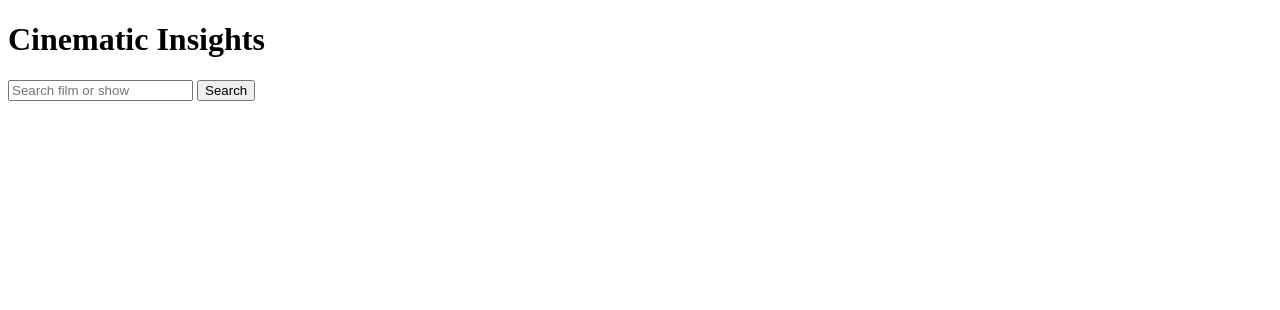
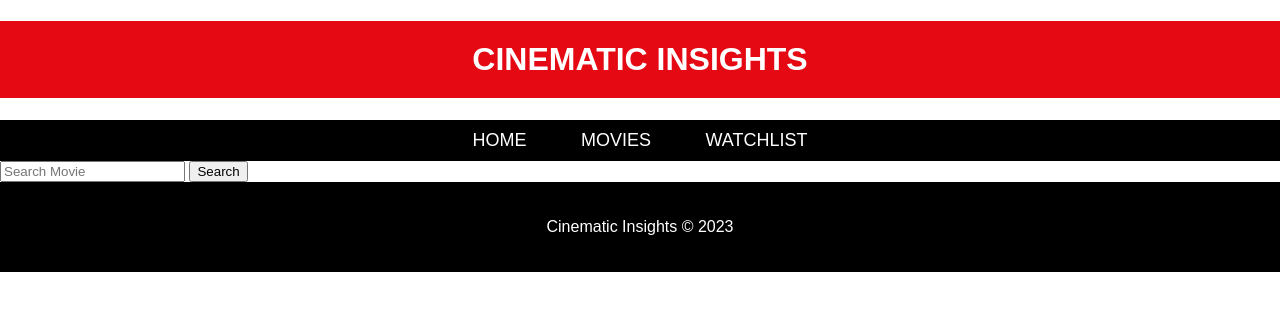
Before and after one commit to AGPaquette/Cinematic-Insights-Project, a plain HTML site: page index.html in a window 1280 px wide. Drawn offline with Linux system fonts and the light colour scheme.

Commit message:
CSS styling header and nav

```diff
--- a/index.html
+++ b/index.html
@@ -3,14 +3,30 @@
 <head>
     <meta charset="UTF-8">
     <meta name="viewport" content="width=device-width, initial-scale=1.0">
-    <title>Document</title>
+    <title>Cinematic Insights</title>
+    <link rel="stylesheet" href="page1.css">
 </head>
 <body>
-    <div>
-        <h1 id="title">Cinematic Insights</h1>
-        <input type="text" placeholder="Search film or show">
+    <header>
+        <h1 class="main-header">CINEMATIC INSIGHTS</h1>
+    </header>
+
+    <nav class="main-nav">
+        <ul>
+            <li><a href="#">Home</a></li>
+            <li><a href="#">Movies</a></li>
+            <li><a href="#">Watchlist</a></li>
+          </ul>
+    </nav>
+
+    <div class="search">
+        <input type="text" placeholder="Search Movie">
         <button type="submit">Search</button>
     </div>
+
+    <footer>
+        <p>Cinematic Insights © 2023</p>
+    </footer>
 </body>
 <script src="script.js"></script>
 </html>
--- a/page1.css
+++ b/page1.css
@@ -1,12 +1,73 @@
 /*
 *   TABLE OF CONTENTS
-*   1.0 -
-*   2.0 -
-*   3.0 -
+*   1.0 - HTML/Body
+*   2.0 - Header
+*   3.0 - Nav
 */
 
-/*** 1.0 -  ***/
+/*** 1.0 - HTML/Body ***/
 
-/*** 2.0 -  ***/
+body, html {
+    margin: 0;
+    padding: 0;
+    font-family: Arial, sans-serif;
+  }
 
-/*** 3.0 -  ***/
+/*** 2.0 - Header ***/
+
+.main-header {
+  background-color: #e50914;
+  color: #fff;
+  padding: 20px;
+  text-align: center;
+}
+
+.main-header h1 {
+  font-size: 36px;
+  margin: 0;
+}
+
+/*** 3.0 - Nav Menu ***/
+
+.main-nav {
+  background-color: #000;
+  padding: 10px;
+  text-align: center;
+}
+
+.main-nav ul {
+  list-style: none;
+  margin: 0;
+  padding: 0;
+}
+
+.main-nav li {
+  display: inline-block;
+  margin-right: 20px;
+}
+
+.main-nav li:last-child {
+  margin-right: 0;
+}
+
+.main-nav a {
+  color: #fff;
+  text-decoration: none;
+  font-size: 18px;
+  text-transform: uppercase;
+  padding: 10px 15px;
+  border-radius: 5px;
+  transition: background-color 0.2s ease;
+}
+
+.main-nav a:hover {
+  background-color: #e50914;
+}
+
+/*** ---.0 - Footer ***/
+footer {
+  background-color: #000;
+  color: #fff;
+  padding: 20px;
+  text-align: center;
+}
```
